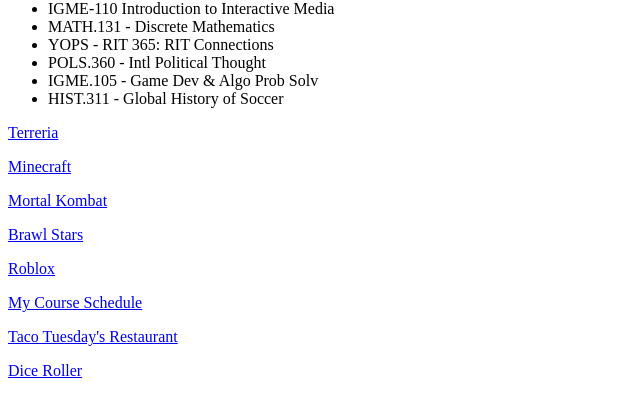
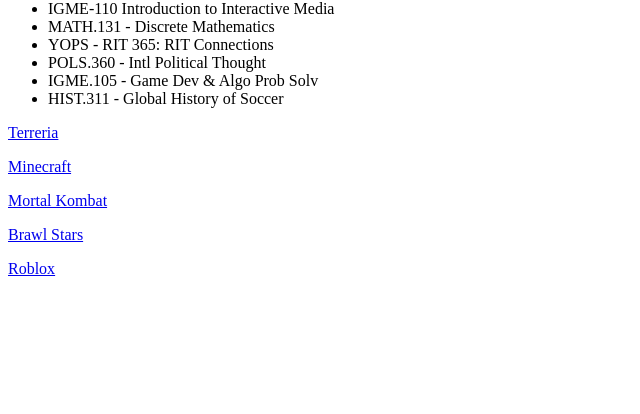
Before and after one commit to jce5953/jce5953.github.io, a plain HTML site: page index.html in a window 1280 px wide. Shown: the part 66-480 px from the top of the page, without its empty margins (0-640 px from the left). Drawn offline with Linux system fonts and the light colour scheme.

Commit message:
Update index.html

```diff
--- a/index.html
+++ b/index.html
@@ -22,6 +22,3 @@
 <p><a href="https://www.mortalkombat.com/en-us">Mortal Kombat</a></p>
 <p><a href="https://store.supercell.com/brawlstars">Brawl Stars</a></p>
 <p><a href="https://www.roblox.com/">Roblox</a></p>
-  <p><a href="minimal.html">My Course Schedule</a></p>
-  <p><a href="tacos.html">Taco Tuesday's Restaurant</a></p>
-  <p><a href="dice-roller.html">Dice Roller</a></p>
```
